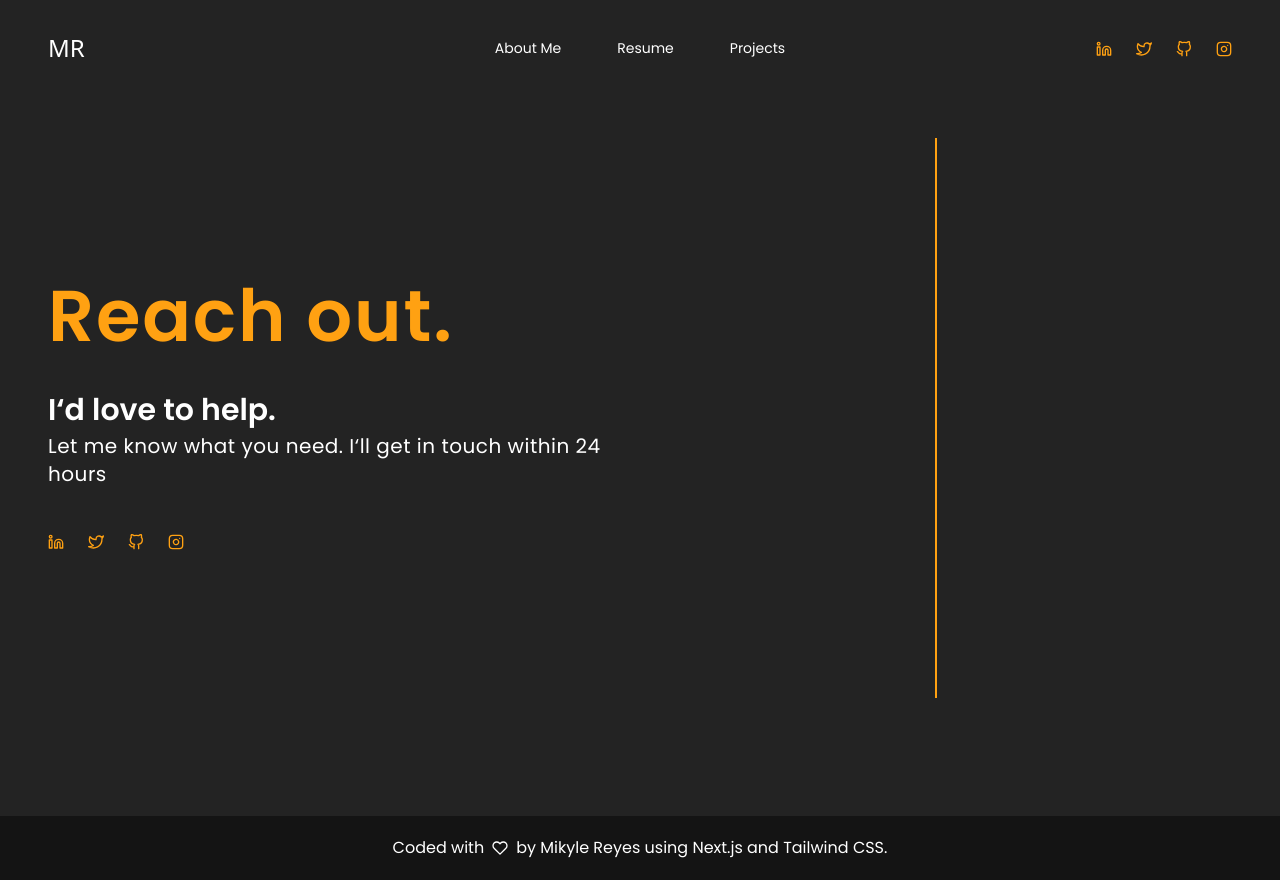
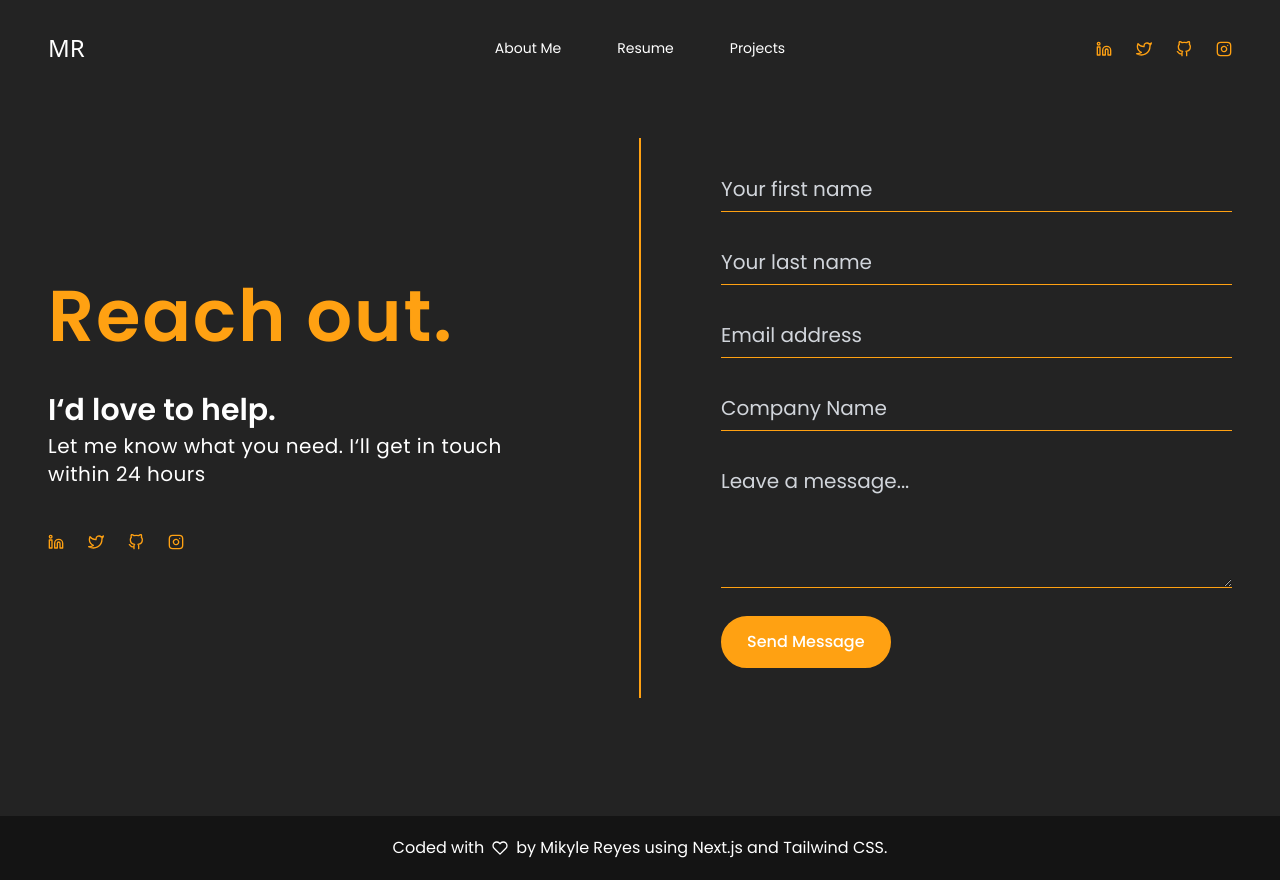
Before and after one commit to muhkyle17/portfolio-website, a Next.js app: page /contact-me in a window 1280 px wide. Built offline with nearby package versions, Linux system fonts and the light colour scheme; a web font is replaced by a local one.

Commit message:
Add styling for the contact form

```diff
--- a/components/ContactMe.js
+++ b/components/ContactMe.js
@@ -21,7 +21,59 @@ const ContactMe = () => {
 
       <div className='hidden lg:block h-[35rem] border-r-2 border-primary' />
 
-      <div></div>
+      <div className='mb-20 w-full md:mb-0 lg:w-1/2'>
+        <form
+          action='https://formsubmit.co/reyesmikyle17@gmail.com'
+          method='POST'
+          className='flex flex-col gap-7'>
+          <input
+            type='text'
+            name='firstName'
+            placeholder='Your first name'
+            className='w-full py-2 bg-transparent border-b border-primary font-normal text-xl placeholder:text-gray-300 focus:outline-none'
+            required
+          />
+
+          <input
+            type='text'
+            name='lastName'
+            placeholder='Your last name'
+            className='w-full py-2 bg-transparent border-b border-primary font-normal text-xl placeholder:text-gray-300 focus:outline-none'
+            required
+          />
+
+          <input
+            type='email'
+            name='email'
+            placeholder='Email address'
+            className='w-full py-2 bg-transparent border-b border-primary font-normal text-xl placeholder:text-gray-300 focus:outline-none'
+            required
+          />
+          <input
+            type='text'
+            name='company'
+            placeholder='Company Name'
+            className='w-full py-2 bg-transparent border-b border-primary font-normal text-xl placeholder:text-gray-300 focus:outline-none'
+            required
+          />
+
+          <textarea
+            type='text'
+            name='message'
+            rows='4'
+            cols='50'
+            className='w-full py-2 bg-transparent border-b border-primary font-normal text-xl placeholder:text-gray-300 focus:outline-none'
+            placeholder='Leave a message...'
+          />
+
+          <button
+            type='submit'
+            className='bg-primary border-2 border-primary rounded-full py-3 px-6 w-fit font-medium text-white hover:bg-transparent hover:text-primary transition-all duration-300'>
+            Send Message
+          </button>
+          <input type='hidden' name='_captcha' value='false' />
+        </form>
+      </div>
     </section>
   )
 }
```
